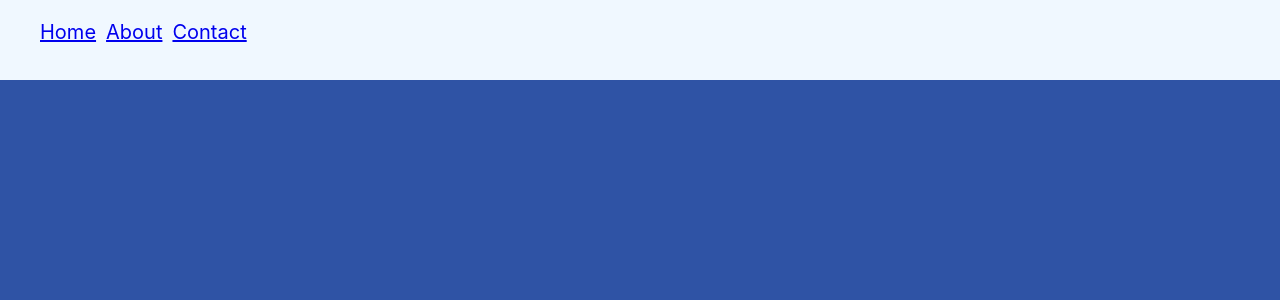
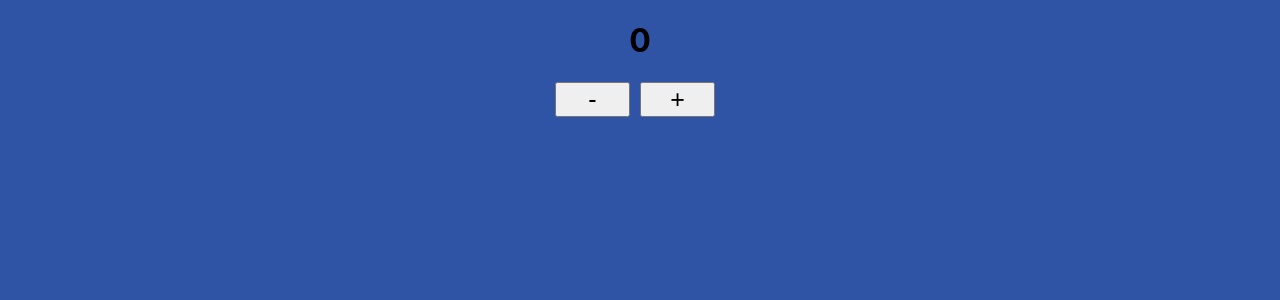
Before and after one commit to jatinnkumar/REACT-LEARNING, a React (Create React App) app: page / in a window 1280 px wide. Before the commit this address had no page. Shown: the top 300 px of the page. Built offline with nearby package versions, Linux system fonts and the light colour scheme.

Commit message:
React-Redux

```diff
--- a/package.json
+++ b/package.json
@@ -15,8 +15,10 @@
     "react": "^18.2.0",
     "react-digital-clock": "^0.1.2",
     "react-dom": "^18.2.0",
+    "react-redux": "^8.0.4",
     "react-router-dom": "^6.4.1",
     "react-scripts": "5.0.1",
+    "redux": "^4.2.0",
     "web-vitals": "^2.1.4"
   },
   "scripts": {
--- a/src/App.jsx
+++ b/src/App.jsx
@@ -1,19 +1,16 @@
-import React from 'react';
-import { Route, Routes } from 'react-router-dom';
-import Navbar from './Navbar';
-import Home from './Home';
-import About from './About';
-import Contact from './Contact';
+import React, { useReducer } from 'react';
+import { useSelector } from 'react-redux';
+import { useDispatch } from 'react-redux';
+import { incNumber, decNumber } from './actions';
 
 const App = () => {
+    const myState = useSelector((state) => { return state.number });
+    const dispatch = useDispatch();
     return (
         <>
-            <Navbar />
-            <Routes>
-                <Route path="/home" element={<Home />} />
-                <Route path="/about/:firstName/:lastName" element={<About />} />
-                <Route path="/contact" element={<Contact />} />
-            </Routes>
+            <h1>{myState}</h1>
+            <button onClick={() => { dispatch(decNumber(1)) }}>-</button>
+            <button onClick={() => { dispatch(incNumber(1)) }}>+</button>
         </>
     );
 }
--- /dev/null
+++ b/src/actions/index.js
@@ -0,0 +1,13 @@
+export const incNumber = (num) => {
+    return {
+        type: "INCREMENT",
+        payload: num
+    }
+}
+
+export const decNumber = (num) => {
+    return {
+        type: "DECREMENT",
+        payload: num
+    }
+}
--- a/src/index.css
+++ b/src/index.css
@@ -217,3 +217,10 @@ div#root {
   color: green;
   text-decoration: underline;
 }
+
+button {
+  height: 35px;
+  width: 75px;
+  font-size: 25px;
+  margin-right: 10px;
+}
--- a/src/index.js
+++ b/src/index.js
@@ -3,10 +3,14 @@ import ReactDOM from 'react-dom';
 import { BrowserRouter } from 'react-router-dom';
 import App from './App';
 import './index.css';
+import store from './store';
+import { Provider } from 'react-redux';
 
 ReactDOM.render(
     <BrowserRouter>
-        <App />
+        <Provider store={store}>
+            <App />
+        </Provider>
     </BrowserRouter>,
     document.getElementById('root')
 );
--- /dev/null
+++ b/src/reducers/index.js
@@ -0,0 +1,8 @@
+import { combineReducers } from "redux";
+import changeNumbers from './upDown';
+
+const rootReducer = combineReducers({
+    number: changeNumbers
+});
+
+export default rootReducer;
--- /dev/null
+++ b/src/reducers/upDown.js
@@ -0,0 +1,18 @@
+const initialstate = 0;
+const changeNumbers = (state = initialstate, action) => {
+    if (action.type === "INCREMENT") {
+        return state + action.payload;
+    }
+    else if (action.type === "DECREMENT") {
+        if (state != 0) {
+            return state - action.payload;
+        } else {
+            return 0;
+        }
+    }
+    else {
+        return state;
+    }
+}
+
+export default changeNumbers;
--- /dev/null
+++ b/src/store.js
@@ -0,0 +1,6 @@
+import { createStore } from "redux";
+import rootReducer from './reducers/index';
+
+const store = createStore(rootReducer, window.__REDUX_DEVTOOLS_EXTENSION__ && window.__REDUX_DEVTOOLS_EXTENSION__());
+
+export default store;
```
Also changed, not shown: extra/UseReducer.jsx (added, +30 -0 lines), 1 other file (tests, documents, lock files or other folders).
